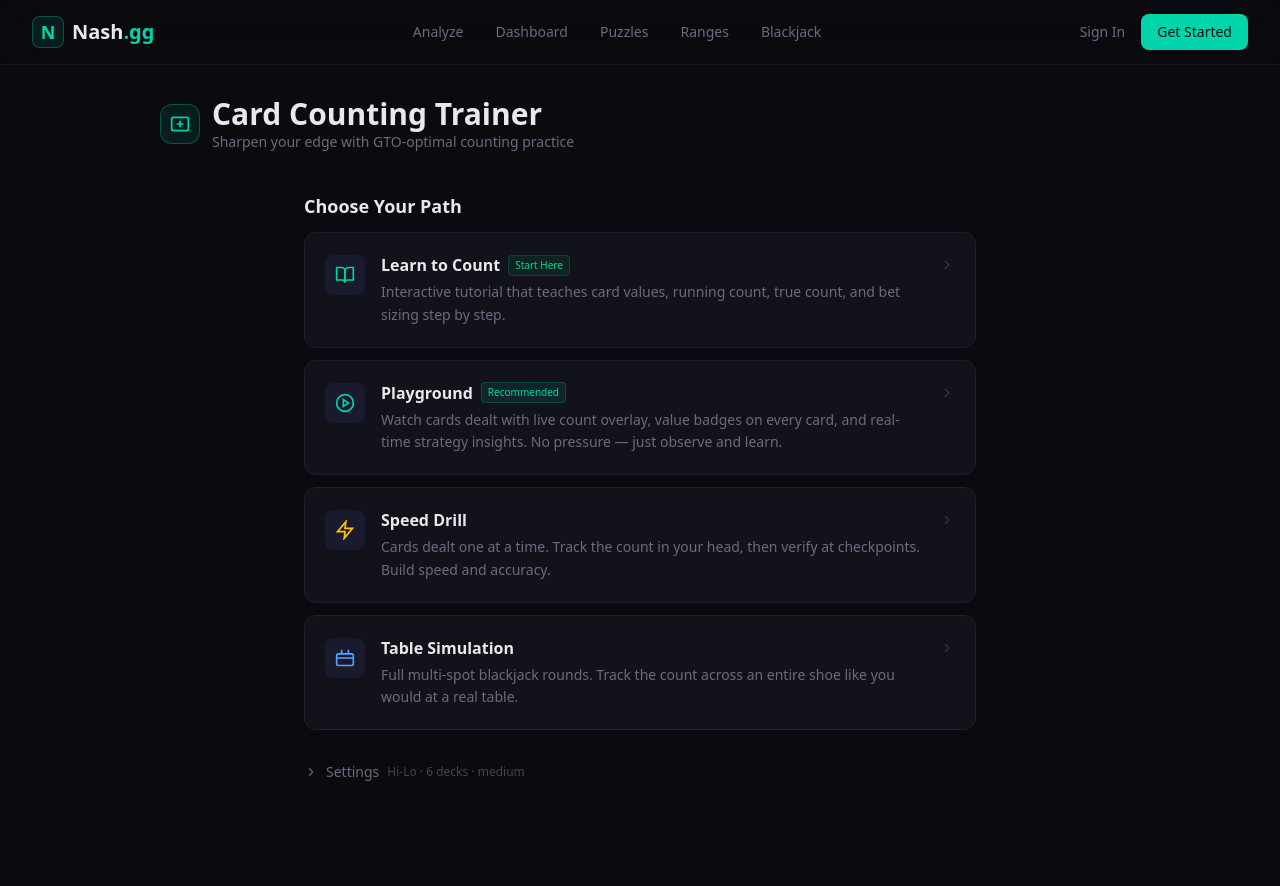
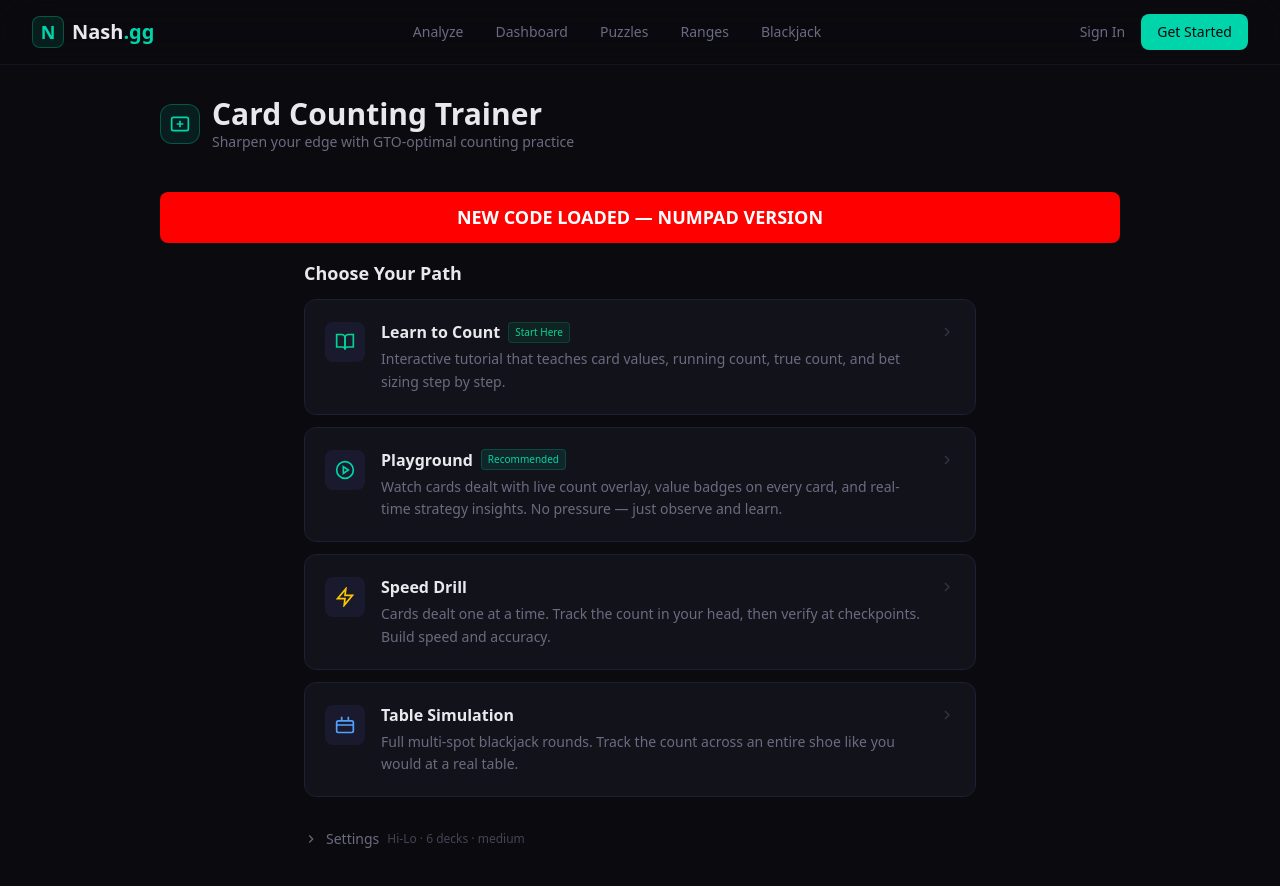
Before and after one commit to h82nk/nash.gg, a Next.js app: page /blackjack in a window 1280 px wide. Shown: the top 886 px of the page. Before the commit the page ends 846 px from the top, so only its background shows below. Built offline with nearby package versions, Linux system fonts and the light colour scheme.

Commit message:
debug: Add red banner to verify new code is loading
Temporary red banner at top of CountingTrainer to diagnose whether
the dev server is actually serving the updated file.

https://claude.ai/code/session_01Rxsf2cKMQ9ZDH3uXuJ2Vad

```diff
--- a/src/components/blackjack/CountingTrainer.tsx
+++ b/src/components/blackjack/CountingTrainer.tsx
@@ -1420,6 +1420,10 @@ export function CountingTrainer() {
 
   return (
     <div>
+      {/* DEBUG: If you can see this, the new code is loaded */}
+      <div style={{ background: "#ff0000", color: "#ffffff", padding: "12px", textAlign: "center" as const, fontWeight: "bold", fontSize: "18px", borderRadius: "8px", marginBottom: "16px" }}>
+        NEW CODE LOADED — NUMPAD VERSION
+      </div>
       {mode === "home" && (
         <HomeScreen config={config} onConfigChange={setConfig} onSelectMode={setMode} />
       )}
```
